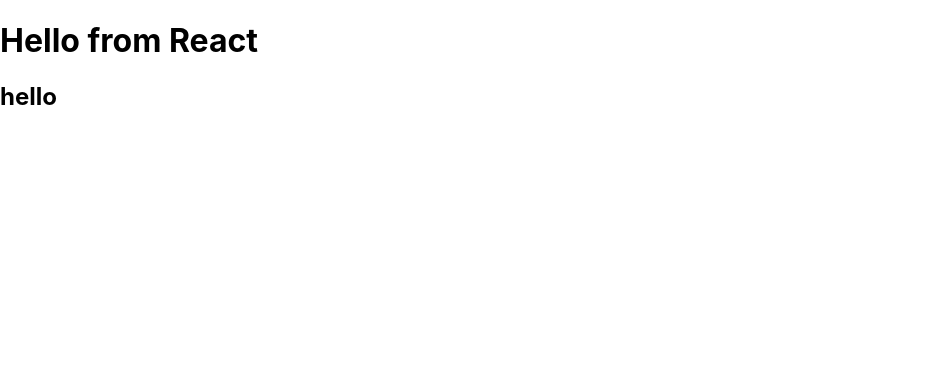
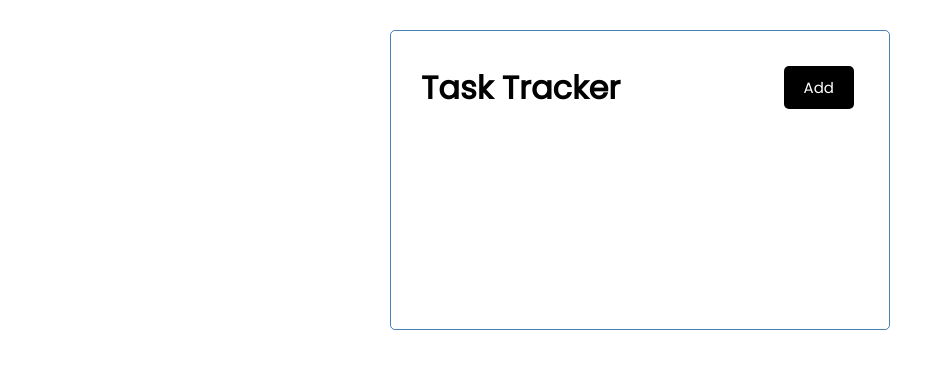
Before and after one commit to g-patton/TaskTracker, a React (Create React App) app: page / in a window 1280 px wide. Shown: the top 368 px of the page, without its empty margins (0-952 px from the left). Built offline with nearby package versions, Linux system fonts and the light colour scheme.

Commit message:
added header and button components

```diff
--- a/src/App.js
+++ b/src/App.js
@@ -1,8 +1,11 @@
+import Header from "./components/Header";
+
 function App() {
+
   return (
     <div className="container">
-      <h1>Hello from React</h1>
-      <h2>hello</h2>
+      <Header />
+
     </div>
 
   );
--- /dev/null
+++ b/src/components/Button.js
@@ -0,0 +1,7 @@
+const Button  = ({ title }) => {
+  return (
+    <button className='btn'>Add</button>
+  )
+}
+
+export default Button
--- /dev/null
+++ b/src/components/Header.js
@@ -0,0 +1,27 @@
+import PropTypes from 'prop-types'
+import Button from './Button'
+
+const Header = ({ title }) => {
+  return (
+    <header className='header'>
+      <h1>{title}</h1>
+      <Button />
+    </header>
+  )
+}
+
+Header.defaultProps = {
+    title: 'Task Tracker',
+}
+
+Header.propTypes = {
+    title: PropTypes.string,
+}
+
+// CSS in js
+// const headingStyle = {
+//     color:'blue',
+//     backgroundColor: 'black'
+// }
+
+export default Header
--- a/src/index.css
+++ b/src/index.css
@@ -1,13 +1,112 @@
-body {
+@import url('https://fonts.googleapis.com/css2?family=Poppins:wght@300;400&display=swap');
+
+* {
+  box-sizing: border-box;
   margin: 0;
-  font-family: -apple-system, BlinkMacSystemFont, 'Segoe UI', 'Roboto', 'Oxygen',
-    'Ubuntu', 'Cantarell', 'Fira Sans', 'Droid Sans', 'Helvetica Neue',
-    sans-serif;
-  -webkit-font-smoothing: antialiased;
-  -moz-osx-font-smoothing: grayscale;
+  padding: 0;
 }
 
-code {
-  font-family: source-code-pro, Menlo, Monaco, Consolas, 'Courier New',
-    monospace;
+body {
+  font-family: 'Poppins', sans-serif;
 }
+
+.container {
+  max-width: 500px;
+  margin: 30px auto;
+  overflow: auto;
+  min-height: 300px;
+  border: 1px solid steelblue;
+  padding: 30px;
+  border-radius: 5px;
+}
+
+.header {
+  display: flex;
+  justify-content: space-between;
+  align-items: center;
+  margin-bottom: 20px;
+}
+
+.btn {
+  display: inline-block;
+  background: #000;
+  color: #fff;
+  border: none;
+  padding: 10px 20px;
+  margin: 5px;
+  border-radius: 5px;
+  cursor: pointer;
+  text-decoration: none;
+  font-size: 15px;
+  font-family: inherit;
+}
+
+.btn:focus {
+  outline: none;
+}
+
+.btn:active {
+  transform: scale(0.98);
+}
+
+.btn-block {
+  display: block;
+  width: 100%;
+}
+
+.task {
+  background: #f4f4f4;
+  margin: 5px;
+  padding: 10px 20px;
+  cursor: pointer;
+}
+
+.task.reminder {
+  border-left: 5px solid green;
+}
+
+.task h3 {
+  display: flex;
+  align-items: center;
+  justify-content: space-between;
+}
+
+.add-form {
+  margin-bottom: 40px;
+}
+
+.form-control {
+  margin: 20px 0;
+}
+
+.form-control label {
+  display: block;
+}
+
+.form-control input {
+  width: 100%;
+  height: 40px;
+  margin: 5px;
+  padding: 3px 7px;
+  font-size: 17px;
+}
+
+.form-control-check {
+  display: flex;
+  align-items: center;
+  justify-content: space-between;
+}
+
+.form-control-check label {
+  flex: 1;
+}
+
+.form-control-check input {
+  flex: 2;
+  height: 20px;
+}
+
+footer {
+  margin-top: 30px;
+  text-align: center;
+}
```
